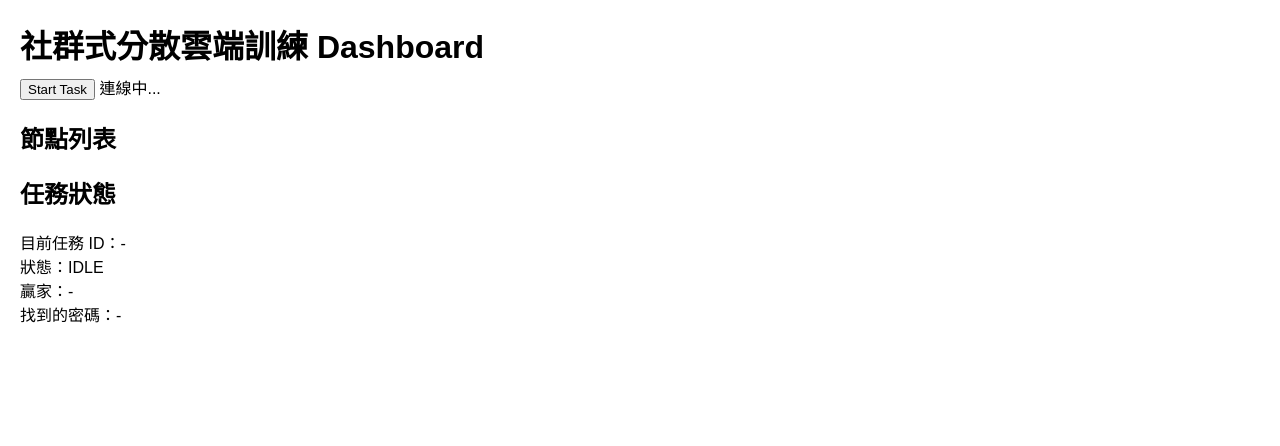
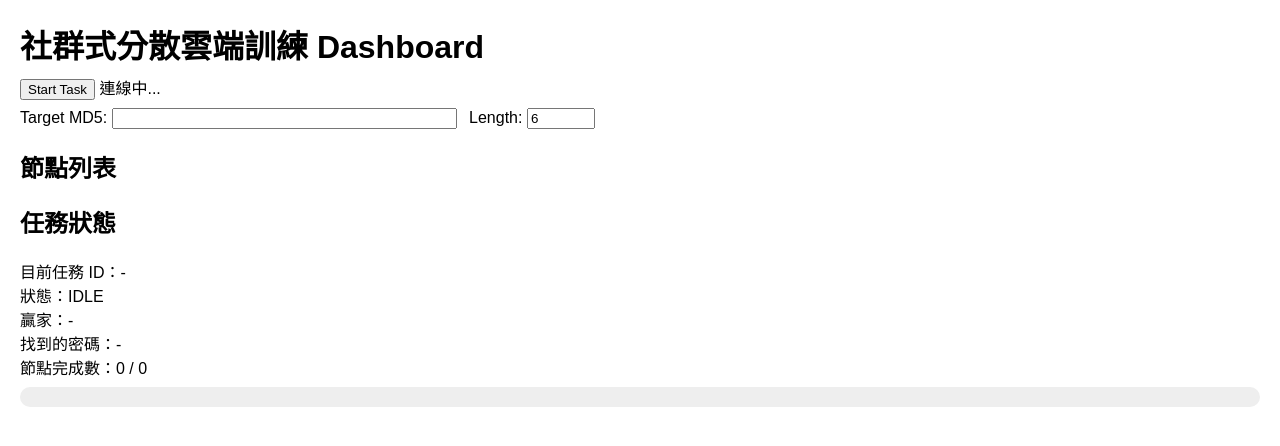
Before and after one commit to lavacatisreal/ComputerNetworkingFinalProject, a Flask app: page /dashboard in a window 1280 px wide. Shown: the top 446 px of the page. Run offline with Flask 3, Linux system fonts and the light colour scheme; some libraries are stand-ins or nearby versions.

Commit message:
修改html和server.py

```diff
--- a/server.py
+++ b/server.py
@@ -146,6 +146,15 @@
         current_task['winner'] = node_name
         current_task['secret_found'] = secret
 
+        # ✅ 統計完成數：一樣算已回報
+        current_task['finished_nodes'] += 1
+        total_nodes = len(connected_nodes)
+        socketio.emit('task_progress', {
+            "finished": total_nodes,   # 直接視為全部完成
+            "total": total_nodes,
+            "status": current_task['status'],
+        })
+
         # 1. 廣播停止指令
         socketio.emit('stop_task', {
             "task_id": current_task['id'],
@@ -173,6 +182,13 @@
 
         # ✅ 統計「已回報」的節點數
         current_task['finished_nodes'] += 1
+        # ✅ 這裡新增 task_progress（沒找到也算進度）
+        total_nodes = len(connected_nodes)
+        socketio.emit('task_progress', {
+            "finished": current_task['finished_nodes'],
+            "total": total_nodes,
+            "status": current_task['status'],
+        })
 
         # 如果所有節點都回報完了，且沒有贏家，就宣告失敗結束
         if current_task['finished_nodes'] == len(connected_nodes) and current_task['winner'] is None:
--- a/templates/dashboard.html
+++ b/templates/dashboard.html
@@ -10,9 +10,9 @@
     #nodes, #task-info { margin-top: 16px; }
     .node-item { margin: 4px 0; }
     .badge { padding: 2px 6px; border-radius: 4px; font-size: 12px; }
-    .IDLE { background: #eee; }
-    .WORKING { background: #ffd86b; }
-    .DONE { background: #9ae6b4; }
+    .IDLE { background: #e2e8f0; color: #1a202c; }
+    .WORKING { background: #f6e05e; color: #744210; }
+    .DONE { background: #48bb78; color: #1c4532; }
     #progress-bar {
       width: 100%; background: #eee; height: 20px;
       border-radius: 10px; overflow: hidden; margin-top: 8px;
@@ -24,9 +24,18 @@
 </head>
 <body>
   <h1>社群式分散雲端訓練 Dashboard</h1>
+
   <div>
     <button id="start-btn">Start Task</button>
     <span id="conn-status">連線中...</span>
+  </div>
+
+  <!-- ✅ 新增：任務參數輸入區 -->
+  <div style="margin-top: 8px;">
+    <label>Target MD5: <input id="hash-input" size="40" /></label>
+    <label style="margin-left: 8px;">Length:
+      <input id="len-input" type="number" min="1" max="8" value="6" style="width: 60px;" />
+    </label>
   </div>
 
   <div id="nodes">
@@ -40,7 +49,13 @@
     <div>狀態：<span id="task-status">IDLE</span></div>
     <div>贏家：<span id="task-winner">-</span></div>
     <div>找到的密碼：<span id="task-secret">-</span></div>
+
+    <!-- ✅ 新增：節點完成數 + 進度條 -->
+    <div>節點完成數：<span id="node-done">0</span> / <span id="node-total">0</span></div>
+    <div id="progress-bar"><div id="progress-inner"></div></div>
   </div>
+
+  <div id="message-bar" style="margin-top: 12px; color: #2b6cb0;"></div>
 
   <script>
     // 連到同一台 server（如果你之後用別台當 Dashboard，這裡改成 http://server-ip:5000）
@@ -48,11 +63,33 @@
 
     const connStatus = document.getElementById('conn-status');
     const startBtn = document.getElementById('start-btn');
+    const hashInput = document.getElementById('hash-input');
+    const lenInput = document.getElementById('len-input');
     const nodeList = document.getElementById('node-list');
     const taskIdSpan = document.getElementById('task-id');
     const taskStatusSpan = document.getElementById('task-status');
     const taskWinnerSpan = document.getElementById('task-winner');
     const taskSecretSpan = document.getElementById('task-secret');
+    const nodeDoneSpan = document.getElementById('node-done');
+    const nodeTotalSpan = document.getElementById('node-total');
+    const progressInner = document.getElementById('progress-inner');
+    const msgBar = document.getElementById('message-bar');
+
+    function setMessage(text, color = '#2b6cb0') {
+      msgBar.textContent = text;
+      msgBar.style.color = color;
+    }
+
+    socket.on('task_progress', (data) => {
+      const finished = data.finished || 0;
+      const total = data.total || 0;
+      nodeDoneSpan.textContent = finished;
+      nodeTotalSpan.textContent = total;
+
+      const percent = total > 0 ? Math.round(finished * 100 / total) : 0;
+      progressInner.style.width = percent + '%';
+    });
+
 
     socket.on('connect', () => {
       connStatus.textContent = '已連線';
@@ -66,10 +103,8 @@
 
     // 從 Dashboard 觸發破解任務
     startBtn.addEventListener('click', () => {
-      // 這裡先寫死測試用的 hash / 長度，你可以依需求改成 input 欄位
-      const TARGET_HASH = "98ff8943c652e4b68734299ee673cfc0"; // 003699 的 MD5，對應 test_trigger.py
-      // const TARGET_HASH = "aaaaaaaaaaaaaaaaaaaaaaaaaaaaaaaa";  // 測「找不到」用
-      const LENGTH = 6;
+      const TARGET_HASH = hashInput.value.trim() || "98ff8943c652e4b68734299ee673cfc0"; // 預設測試用
+      const LENGTH = parseInt(lenInput.value || '6', 10);
 
       socket.emit('start_task', {
         target_hash: TARGET_HASH,
@@ -88,9 +123,11 @@
         const div = document.createElement('div');
         div.className = 'node-item';
         const statusClass = node.status || 'IDLE';
+        // ✅ 新版本：加小圓點 + 顏色 badge
         div.innerHTML = `
+          <span style="display:inline-block;width:8px;height:8px;border-radius:50%;background:#38a169;margin-right:6px;"></span>
           <strong>${node.name}</strong>
-          <span class="badge ${statusClass}">${node.status}</span>
+          <span class="badge ${statusClass}" style="margin-left:6px;">${node.status}</span>
         `;
         nodeList.appendChild(div);
       });
@@ -105,17 +142,16 @@
       taskSecretSpan.textContent = data.secret || (success ? '-' : '（未找到）');
 
       if (success) {
-        alert(`任務完成！贏家: ${data.winner}，密碼: ${data.secret}`);
+        setMessage(`任務完成！贏家：${data.winner}，密碼：${data.secret}`, '#38a169');
       } else {
-        alert('任務結束，但在指定的搜尋範圍內沒有任何節點找到密碼。');
+        setMessage('任務結束，但在指定的搜尋範圍內沒有任何節點找到密碼。', '#d69e2e');
       }
     });
 
     // 在 dashboard.html 監聽 task_error
     socket.on('task_error', (data) => {
       const msg = data.message || '任務無法開始';
-      alert(msg);  // 或改成在頁面上的某個 <div> 顯示
-      // 順便把任務狀態還原
+      setMessage(msg, '#e53e3e');
       taskStatusSpan.textContent = 'IDLE';
     });
   </script>
```
